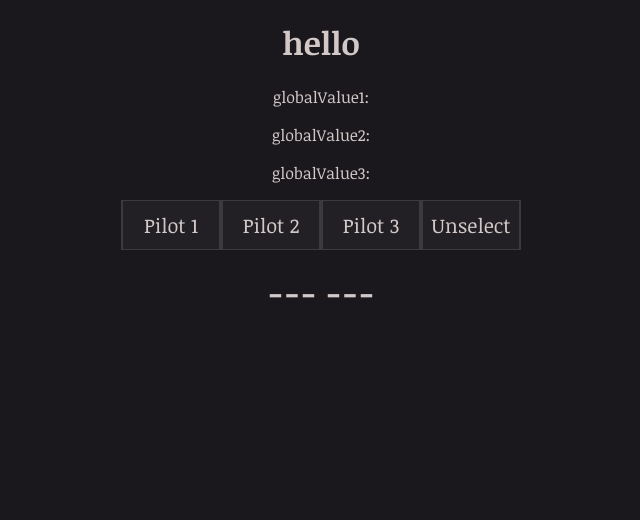
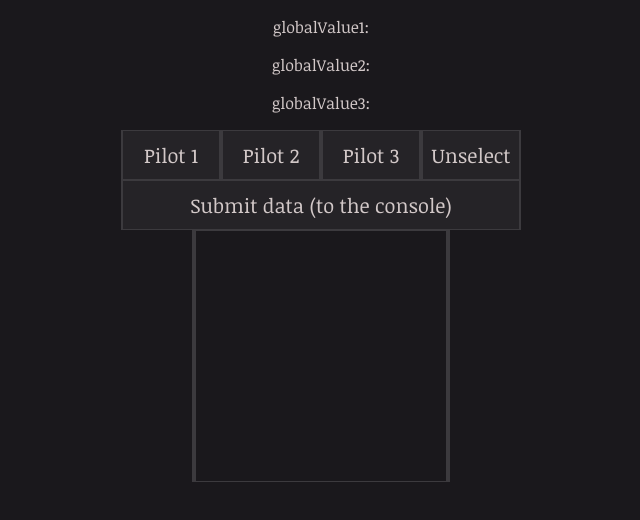
Before and after one commit to MidnattLantern/tech-scroll-snap, a React (Create React App) app: page / in a window 1280 px wide. Shown: the top 520 px of the page, without its empty margins (319-959 px from the left). Built offline with nearby package versions, Linux system fonts and the light colour scheme; a web font is replaced by a local one.

Commit message:
each scroll item now has a memory so that reopening will scroll to that item

```diff
--- a/src/index.css
+++ b/src/index.css
@@ -2,7 +2,7 @@
   --theme: rgb(215, 55, 55);
   --theme-secondary: #7691BB;
   --complementary: rgb(105, 95, 185);
-  --dark: rgb(34,32,36);
+  --dark: rgb(37,35,39);
   --edge: rgb(60,58,62);
   --white: rgb(210, 200, 200);
   --white-offset: rgb(245, 190, 175);
--- a/src/pages/scrollPilot/ScrollPilot.module.css
+++ b/src/pages/scrollPilot/ScrollPilot.module.css
@@ -25,6 +25,17 @@ button:hover{
 .ClearIcon:hover{
     fill: var(--theme);
     cursor: pointer;
+}
+
+.UnselectedContainer{
+    border: 1px solid var(--edge);
+    border-left-width: 4px;
+    border-right-width: 4px;
+    width: 250px;
+    height: 250px;
+    display: flex;
+    justify-content: center;
+    align-items: center;
 }
 
 /* --- --- */
@@ -68,3 +79,7 @@ button:hover{
     justify-content: center;
     pointer-events: all;
 }
+
+.SubmitButton{
+    width: 400px;
+}
--- a/src/pages/scrollPilot/ScrollPilot.tsx
+++ b/src/pages/scrollPilot/ScrollPilot.tsx
@@ -4,44 +4,44 @@ import { ReactComponent as HighLighterAsset } from "../../assets/highlighter.svg
 import { ReactComponent as ClearIcon} from "../../assets/clear-icon.svg";
 
 interface ScrollPilotProps {
-    globalValue1: number | null;
-    setGlobalValue1: (value: number | null) => void; // Accepts a function that takes a number or null
-    library: (number | null)[]; // An array that can contain numbers or null values
+    globalValue: number | null;
+    setGlobalValue: (value: number | null) => void;
+    memoryIndex: number;
+    setMemoryIndex: (value: number) => void;
+    library: (number | null)[];
 };
 
-const ScrollPilot: React.FC<ScrollPilotProps> = ({ globalValue1, setGlobalValue1, library }) => {
+const ScrollPilot: React.FC<ScrollPilotProps> = ({ globalValue, setGlobalValue, memoryIndex, setMemoryIndex, library }) => {
     const [hasLoaded, setHasLoaded] = useState(false);
-    const [localValue1, setLocalValue1] = useState<number | null>(null);
+    const [localValue, setLocalValue] = useState<number | null>(null);
     const [localLibrary, setLocalLibrary] = useState<(number | null)[]>([]);
 //    const [scrollLocation, setScrollLocation] = useState(0);
     const scrollContainerRef = useRef<HTMLDivElement | null>(null);
     const localLibraryItemsRef = useRef<(HTMLDivElement | null)[]>([]);
+    const [scrollToValue, setScrollToValue] = useState<boolean>(true);
 
     const handleSetValue = useCallback((value: number | null, index: number ) => {
         const scrollableDiv = document.getElementById((index - 2).toString());
         if (scrollableDiv) {
             scrollableDiv.scrollIntoView({behavior: "smooth"})
         };
-        setLocalValue1(value);
-        setGlobalValue1(value);
-    }, [setGlobalValue1]);
+        setLocalValue(value);
+        console.log("local value:", localValue);
+        setGlobalValue(value);
+        setMemoryIndex(index);
+    }, [setGlobalValue, localValue, setMemoryIndex]);
 
     const handleScroll = useCallback(() => {
         if (scrollContainerRef.current) {
             const container = scrollContainerRef.current;
             const { scrollTop } = container;
-//            setScrollLocation(scrollTop);
 
             localLibrary.forEach((value: number | null, index: number) => {
-                const item = localLibraryItemsRef.current[index]; // Access the specific item ref
+                const item = localLibraryItemsRef.current[index];
                 if (item) {
-                    const { offsetTop } = item; // Retrieve specific information
+                    const { offsetTop } = item;
                     const closestValue = offsetTop - scrollTop - 100;
-//                    if (closestValue < 2 && closestValue > -2) {
-//                        console.log(value, "is in focus")
-//                    };
                     if (closestValue < 25 && closestValue > -26) {
-//                        console.log("closest item", item.id, "with index", index);
                         handleSetValue(value, index);
                     };
                 };
@@ -51,6 +51,11 @@ const ScrollPilot: React.FC<ScrollPilotProps> = ({ globalValue1, setGlobalValue1
 
     useEffect(() => {
         if (hasLoaded) {
+            if(scrollToValue) {
+                handleSetValue(globalValue, memoryIndex);
+                setScrollToValue(false);
+            };
+
             const container = scrollContainerRef.current;
             let timeoutId: ReturnType<typeof setTimeout>;
 
@@ -72,17 +77,14 @@ const ScrollPilot: React.FC<ScrollPilotProps> = ({ globalValue1, setGlobalValue1
             };
         };
 
-//        setLocalLibrary([null, 0, 1, -3, 7, 8, -9, 23]);
         setLocalLibrary(library);
-        setLocalValue1(globalValue1);
+        setLocalValue(globalValue);
+        console.log("local value:", localValue )
         setHasLoaded(true);
 
-
-    }, [globalValue1, handleScroll, hasLoaded]);
+    }, [globalValue, handleScroll, hasLoaded, library, localValue, scrollToValue, handleSetValue, memoryIndex]);
 
     return(hasLoaded ? <>
-
-        <p>Local Value: {localValue1}</p>
 
         <div ref={scrollContainerRef} className={Styles.AlignScrollContainer}>
 
--- a/src/pages/scrollPilot/ScrollPilotProvider.tsx
+++ b/src/pages/scrollPilot/ScrollPilotProvider.tsx
@@ -6,9 +6,12 @@ const ScrollPilotProvider: React.FC = () => {
     const [globalValue1, setGlobalValue1] = useState<number | null>(null);
     const [globalValue2, setGlobalValue2] = useState<number | null>(null);
     const [globalValue3, setGlobalValue3] = useState<number | null>(null);
+    const [memoryIndex1, setMemoryIndex1] = useState<number>(0);
+    const [memoryIndex2, setMemoryIndex2] = useState<number>(0);
+    const [memoryIndex3, setMemoryIndex3] = useState<number>(0);
     const [focusPilot, setFocusPilot] = useState<number | null>(null);
-    const library1: (number | null)[] = [null, 9, 1, null, -3, 7, 8, -9, 23];
-    const library2: (number | null)[] = [89, null, null, -9, 23];
+    const library1: (number | null)[] = [9, 1, null, -3, 7, 8, -9, 23];
+    const library2: (number | null)[] = [89, null, -9, 23];
     const library3: (number | null)[] = [34, null];
 
     useEffect(() => {
@@ -33,21 +36,31 @@ const ScrollPilotProvider: React.FC = () => {
         setGlobalValue3(value);
     };
 
+    const handleSubmit = () => {
+        const submitData = {
+            globalValue1: globalValue1,
+            globalValue2: globalValue2,
+            globalValue3: globalValue3
+        };
+
+        // Log the JSON data to the console (or use it as needed)
+        console.log(submitData);
+    }
+
     const renderFocusedComponent = () => {
         switch(focusPilot){
             case 1:
-                return <ScrollPilot globalValue1={globalValue1} setGlobalValue1={handleSetGlobalValue1} library={library1}/>;
+                return <ScrollPilot globalValue={globalValue1} setGlobalValue={handleSetGlobalValue1} memoryIndex={memoryIndex1} setMemoryIndex={setMemoryIndex1} library={library1}/>;
             case 2:
-                return <ScrollPilot globalValue1={globalValue2} setGlobalValue1={handleSetGlobalValue2} library={library2}/>;
+                return <ScrollPilot globalValue={globalValue2} setGlobalValue={handleSetGlobalValue2} memoryIndex={memoryIndex2} setMemoryIndex={setMemoryIndex2} library={library2}/>;
             case 3:
-                return <ScrollPilot globalValue1={globalValue3} setGlobalValue1={handleSetGlobalValue3} library={library3}/>;
+                return <ScrollPilot globalValue={globalValue3} setGlobalValue={handleSetGlobalValue3} memoryIndex={memoryIndex3} setMemoryIndex={setMemoryIndex3} library={library3}/>;
             default:
-                return <h1> --- --- </h1>;
+                return <div className={Styles.UnselectedContainer}></div>;
         };
     };
 
     return(hasLoaded ? <>
-    <h1>hello</h1>
         <p>globalValue1: {globalValue1}</p>
         <p>globalValue2: {globalValue2}</p>
         <p>globalValue3: {globalValue3}</p>
@@ -56,6 +69,8 @@ const ScrollPilotProvider: React.FC = () => {
         <button onClick={() => {handleSetFocusPilot(2)}}>Pilot 2</button>
         <button onClick={() => {handleSetFocusPilot(3)}}>Pilot 3</button>
         <button onClick={() => {handleUnselect()}}>Unselect</button>
+        <br/>
+        <button className={Styles.SubmitButton} onClick={() => {handleSubmit()}}>{"Submit data (to the console)"}</button>
 
         <div className={Styles.ProviderContainer}>
             {renderFocusedComponent()}
```
